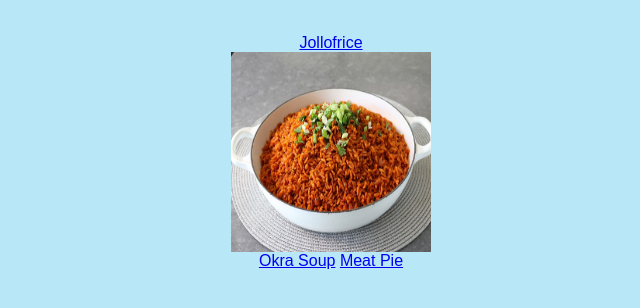
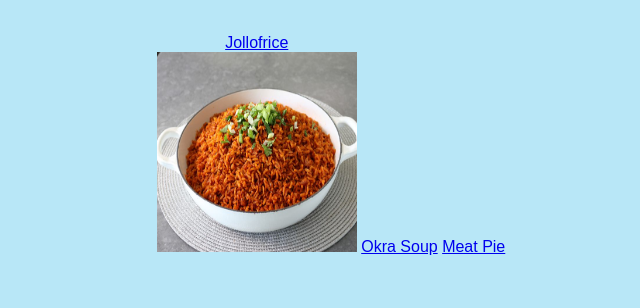
Before and after one commit to emmanueloyelade391/odin-recipes, a plain HTML site: page index.html in a window 1280 px wide. Shown: the part 104-412 px from the top of the page, without its empty margins (329-969 px from the left). Drawn offline with Linux system fonts and the light colour scheme.

Commit message:
Add a class to the div and image and style it
Added the class, "home-recipe-container" to the div
element for jollofrice and add the class,
"home-image" to the jollofrice image in the home
page. Made the display of the div inline-block and
made the width and height 200px to fit the link
and image. Also, the inline-block display will
make the other links fit on the same line when
their containers and images are added.

```diff
--- a/index.html
+++ b/index.html
@@ -9,7 +9,7 @@
   <body class="recipes-background">
     <h1>Odin Recipes</h1>
     <ul class="recipe-links">
-      <div>
+      <div class="home-recipe-container">
         <li>
           <a href="recipes/jollofrice.html">
             Jollofrice
--- a/styles.css
+++ b/styles.css
@@ -20,6 +20,16 @@ h2 {
   display: inline;
 }
 
+.home-recipe-container {
+  display: inline-block;
+  width: 200px;
+  height: 200px;
+}
+
+.home-image {
+  display: inline;
+}
+
 img {
   display: block;
   margin-left: auto;
```
